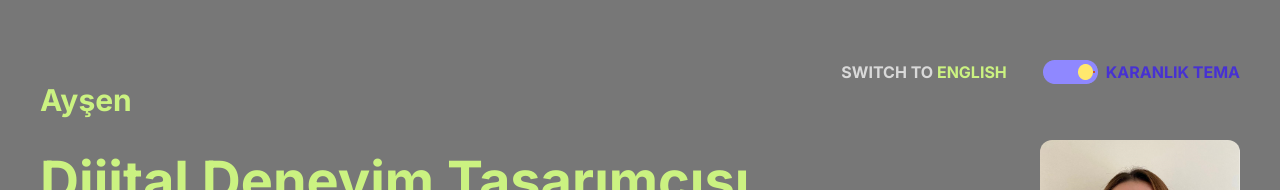
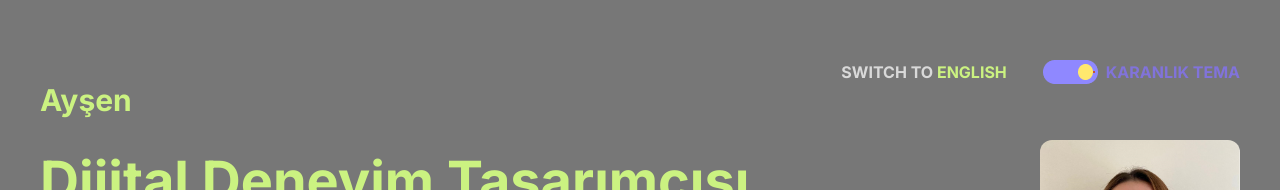
Before and after one commit to Bahadir-Uysal/aysenaydin-portfolyo, a React (Vite) app: page / in a window 1280 px wide. Shown: the part 103-293 px from the top of the page. Built offline with nearby package versions, Linux system fonts and the light colour scheme.

Commit message:
darkmode color change

```diff
--- a/src/components/IntroSection.jsx
+++ b/src/components/IntroSection.jsx
@@ -44,7 +44,7 @@ function IntroSection() {
                 alt="theme mode"
                 className="h-6 cursor-pointer"
               />
-              <div className="uppercase  text-light-purple dark:text-dark-silver font-bold">
+              <div className="uppercase  text-dark-pblila dark:text-dark-silver font-bold">
                 {theme === "dark"
                   ? texts.introSection.lightMode
                   : texts.introSection.darkMode}
```
